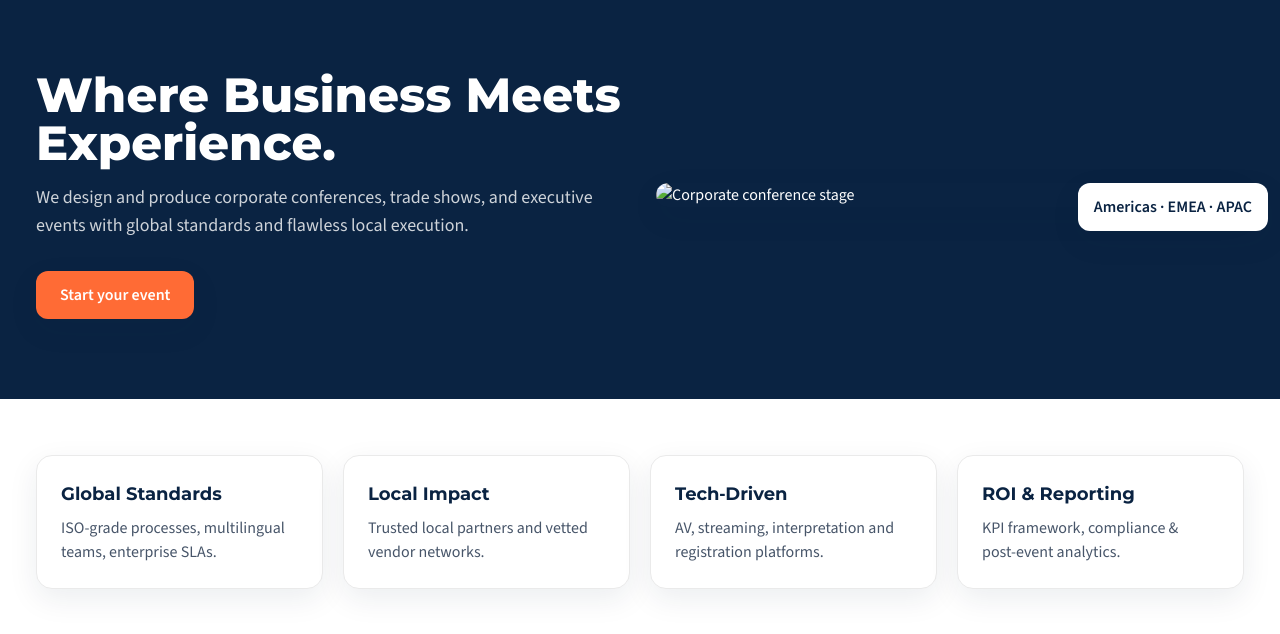
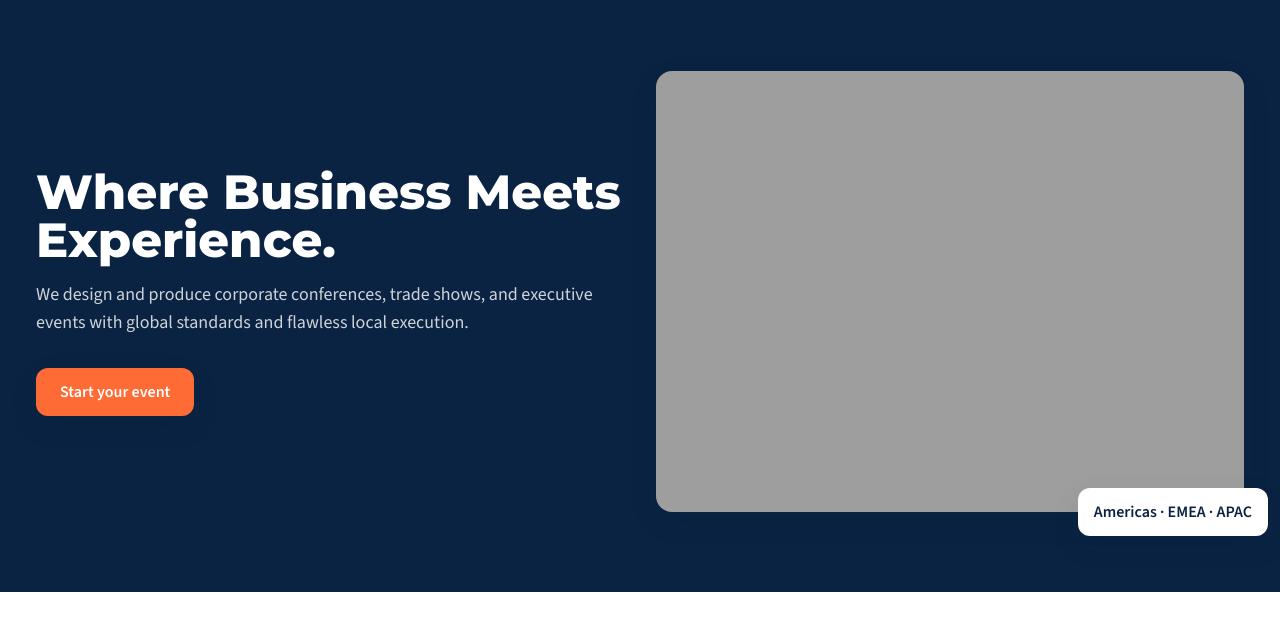
Before and after one commit to Lilshootve/okevents, a plain HTML site: page index.html in a window 1280 px wide. Shown: the part 166-800 px from the top of the page. Drawn offline with nearby package versions, Linux system fonts and the light colour scheme; the site is published under a folder, as on GitHub Pages, so addresses that start at the root find nothing.

Commit message:
Corregir ruta de imagen hero-stage.jpg para móvil

```diff
--- a/index.html
+++ b/index.html
@@ -110,7 +110,7 @@
         </div>
       </div>
       <div class="relative order-1 md:order-2">
-        <img src="/assets/hero-stage.jpg" alt="Corporate conference stage" class="rounded-2xl shadow-soft w-full" />
+        <img src="assets/hero-stage.jpg" alt="Corporate conference stage" class="rounded-2xl shadow-soft w-full" />
         <div class="absolute -bottom-3 md:-bottom-6 -right-3 md:-right-6 bg-white text-brand-blue px-3 md:px-4 py-2 md:py-3 rounded-xl shadow-soft font-semibold text-sm md:text-base">Americas · EMEA · APAC</div>
       </div>
     </div>
```
